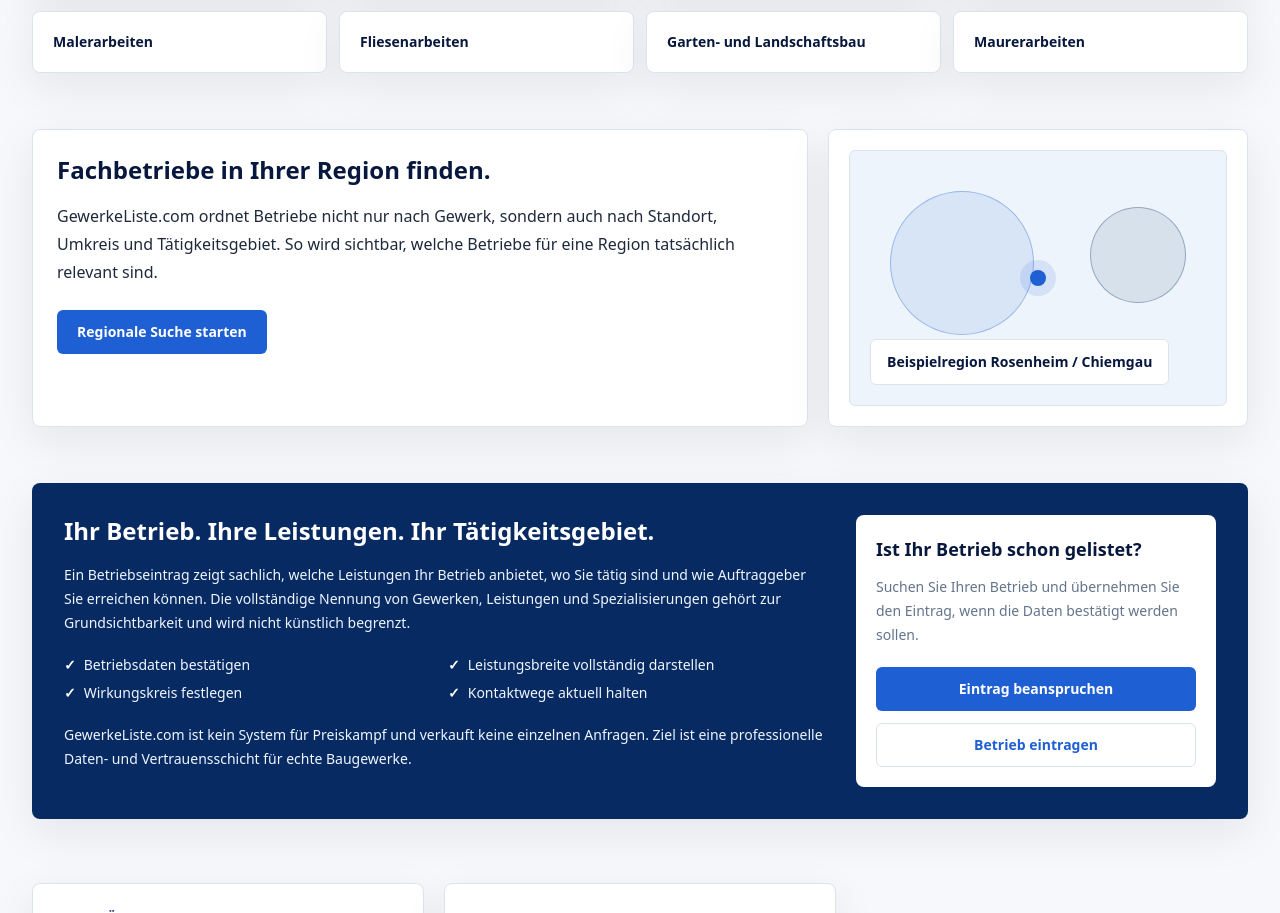
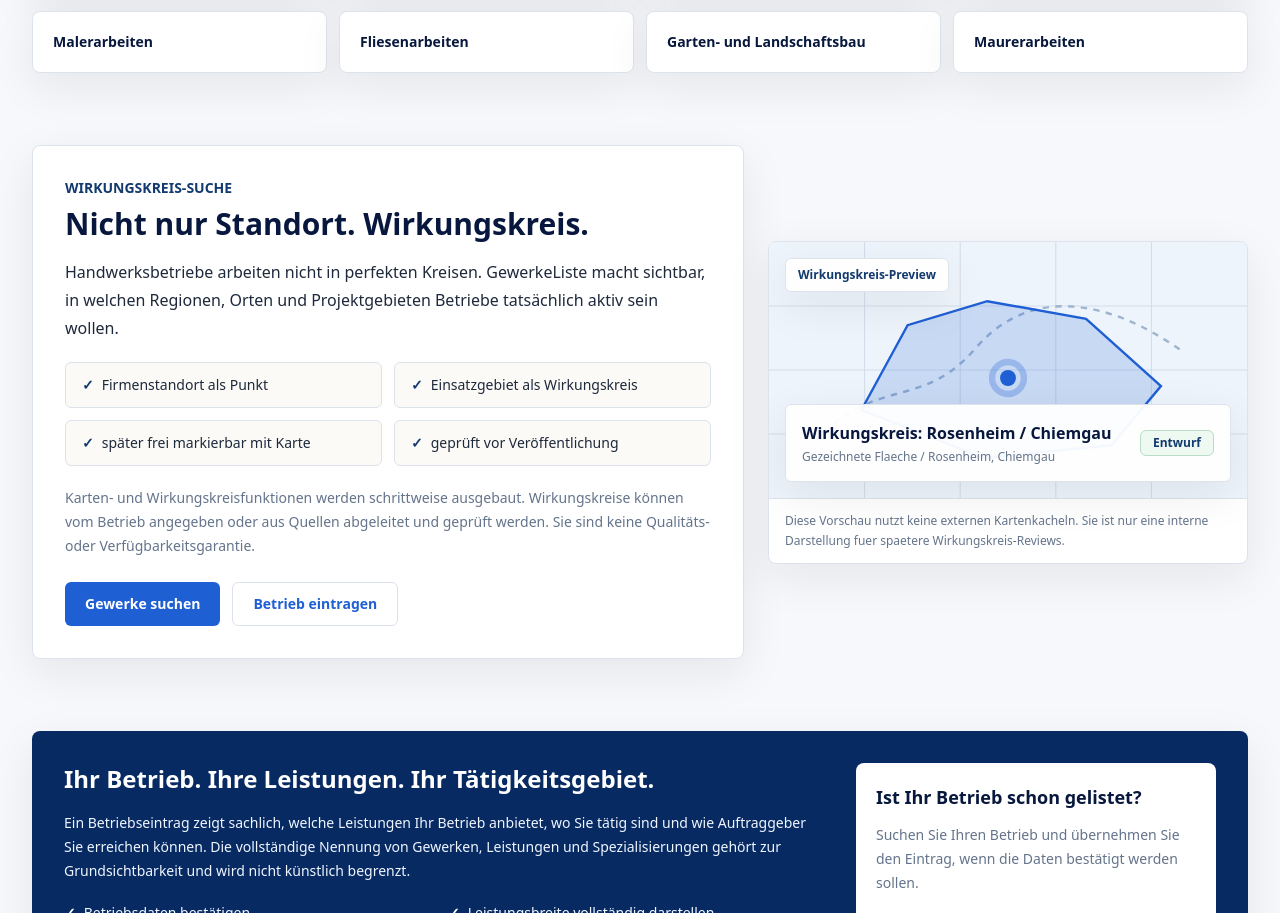
Before and after one commit to andreas1000000/gewerkeliste, a Next.js app: page / in a window 1280 px wide. Shown: the part 3026-3939 px from the top of the page. Built offline with nearby package versions, Linux system fonts and the light colour scheme; no server answers.

Commit message:
Show service area preview on homepage

```diff
--- a/app/page.tsx
+++ b/app/page.tsx
@@ -1,8 +1,10 @@
 import type { Metadata } from "next";
 import type { Route } from "next";
 import Link from "next/link";
+import { ServiceAreaPreview } from "@/components/map/service-area-preview";
 import { SiteHeader } from "@/components/site-header";
 import { getPublicCompanies } from "@/lib/data/public-directory";
+import type { ServiceAreaGeoJson } from "@/lib/geo/types";
 import { isSupabaseConfigured } from "@/lib/supabase";
 import { tradeTaxonomy } from "@/lib/trade-taxonomy";
 
@@ -60,6 +62,21 @@
     positive: true,
   },
 ];
+
+const exampleServiceArea: ServiceAreaGeoJson = {
+  type: "Polygon",
+  coordinates: [
+    [
+      [12.06, 47.78],
+      [12.18, 47.91],
+      [12.38, 47.9],
+      [12.47, 47.79],
+      [12.3, 47.69],
+      [12.12, 47.7],
+      [12.06, 47.78],
+    ],
+  ],
+};
 
 export default async function HomePage() {
   const companies = isSupabaseConfigured() ? await getPublicCompanies() : [];
@@ -267,27 +284,37 @@
         </div>
       </section>
 
-      <section className="mx-auto grid max-w-7xl gap-5 px-4 py-4 sm:px-6 lg:grid-cols-[minmax(0,1fr)_420px] lg:px-8">
-        <Card>
-          <h2 className="text-2xl font-semibold text-[#07173d]">Fachbetriebe in Ihrer Region finden.</h2>
+      <section className="mx-auto grid max-w-7xl gap-6 px-4 py-8 sm:px-6 lg:grid-cols-[minmax(0,1fr)_480px] lg:items-center lg:px-8">
+        <div className="rounded-lg border border-line bg-white p-6 shadow-soft sm:p-8">
+          <p className="text-sm font-semibold uppercase tracking-normal text-brand">Wirkungskreis-Suche</p>
+          <h2 className="mt-2 text-3xl font-semibold text-[#07173d]">Nicht nur Standort. Wirkungskreis.</h2>
           <p className="mt-4 text-base leading-7 text-ink">
-            GewerkeListe.com ordnet Betriebe nicht nur nach Gewerk, sondern auch nach Standort, Umkreis und
-            Tätigkeitsgebiet. So wird sichtbar, welche Betriebe für eine Region tatsächlich relevant sind.
+            Handwerksbetriebe arbeiten nicht in perfekten Kreisen. GewerkeListe macht sichtbar, in welchen Regionen,
+            Orten und Projektgebieten Betriebe tatsächlich aktiv sein wollen.
           </p>
-          <div className="mt-6">
-            <BlueLink href="/suche">Regionale Suche starten</BlueLink>
+          <div className="mt-5 grid gap-3 sm:grid-cols-2">
+            <CheckLine>Firmenstandort als Punkt</CheckLine>
+            <CheckLine>Einsatzgebiet als Wirkungskreis</CheckLine>
+            <CheckLine>später frei markierbar mit Karte</CheckLine>
+            <CheckLine>geprüft vor Veröffentlichung</CheckLine>
           </div>
-        </Card>
-        <div className="rounded-lg border border-line bg-white p-5 shadow-soft">
-          <div className="relative h-64 overflow-hidden rounded-md border border-line bg-[#eef4fb]">
-            <div className="absolute left-10 top-10 h-36 w-36 rounded-full border border-[#1f5fd4]/35 bg-[#1f5fd4]/10" />
-            <div className="absolute right-10 top-14 h-24 w-24 rounded-full border border-brand/35 bg-brand/10" />
-            <div className="absolute left-1/2 top-1/2 h-4 w-4 -translate-x-1/2 -translate-y-1/2 rounded-full bg-[#1f5fd4] shadow-[0_0_0_10px_rgba(31,95,212,0.12)]" />
-            <div className="absolute bottom-5 left-5 rounded-md border border-line bg-white px-4 py-3 text-sm font-semibold text-[#07173d]">
-              Beispielregion Rosenheim / Chiemgau
-            </div>
+          <p className="mt-5 text-sm leading-6 text-muted">
+            Karten- und Wirkungskreisfunktionen werden schrittweise ausgebaut. Wirkungskreise können vom Betrieb
+            angegeben oder aus Quellen abgeleitet und geprüft werden. Sie sind keine Qualitäts- oder
+            Verfügbarkeitsgarantie.
+          </p>
+          <div className="mt-6 flex flex-wrap gap-3">
+            <BlueLink href="/suche">Gewerke suchen</BlueLink>
+            <OutlineLink href="/betrieb-eintragen">Betrieb eintragen</OutlineLink>
           </div>
         </div>
+        <ServiceAreaPreview
+          geojson={exampleServiceArea}
+          label="Wirkungskreis: Rosenheim / Chiemgau"
+          regionNames={["Rosenheim", "Chiemgau"]}
+          status="draft"
+          type="manual_drawn"
+        />
       </section>
 
       <section className="mx-auto max-w-7xl px-4 py-10 sm:px-6 lg:px-8">
```
